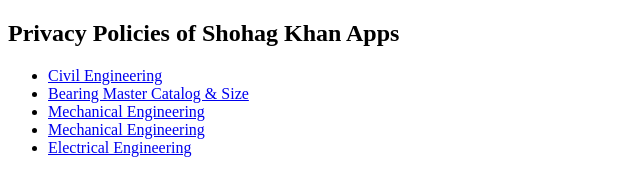
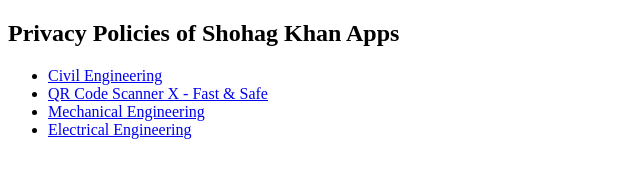
Before and after one commit to shohag100224/Shohag-Privacy-Policies, a plain HTML site: page index.html in a window 1280 px wide. Shown: the whole page, without its empty margins (0-640 px from the left). Drawn offline with Linux system fonts and the light colour scheme.

Commit message:
Update index.html

```diff
--- a/index.html
+++ b/index.html
@@ -7,12 +7,12 @@
 <body>
 
 <h2>Privacy Policies of Shohag Khan Apps</h2>
+
 <ul>
-<li><a href="privacy-policy-civil.html">Civil Engineering</a></li>
-<li><a href="privacy-policy-bearing.html">Bearing Master Catalog & Size</a></li>
-<li><a href="privacy-policy-mechanical.html">Mechanical Engineering</a></li>
-<li><a href="privacy-policy-mechanical.html">Mechanical Engineering</a></li>
-<li><a href="privacy-policy-electrical.html">Electrical Engineering</a></li>
+<li><a href="Civil-Engineering/privacy-policy-civil.html">Civil Engineering</a></li>
+<li><a href="QR-Scanner/privacy-policy-qr.html">QR Code Scanner X - Fast & Safe</a></li>
+<li><a href="Mechanical-Engineering/privacy-policy-mechanical.html">Mechanical Engineering</a></li>
+<li><a href="Electrical-Engineering/privacy-policy-electrical.html">Electrical Engineering</a></li>
 </ul>
 
 </body>
```
